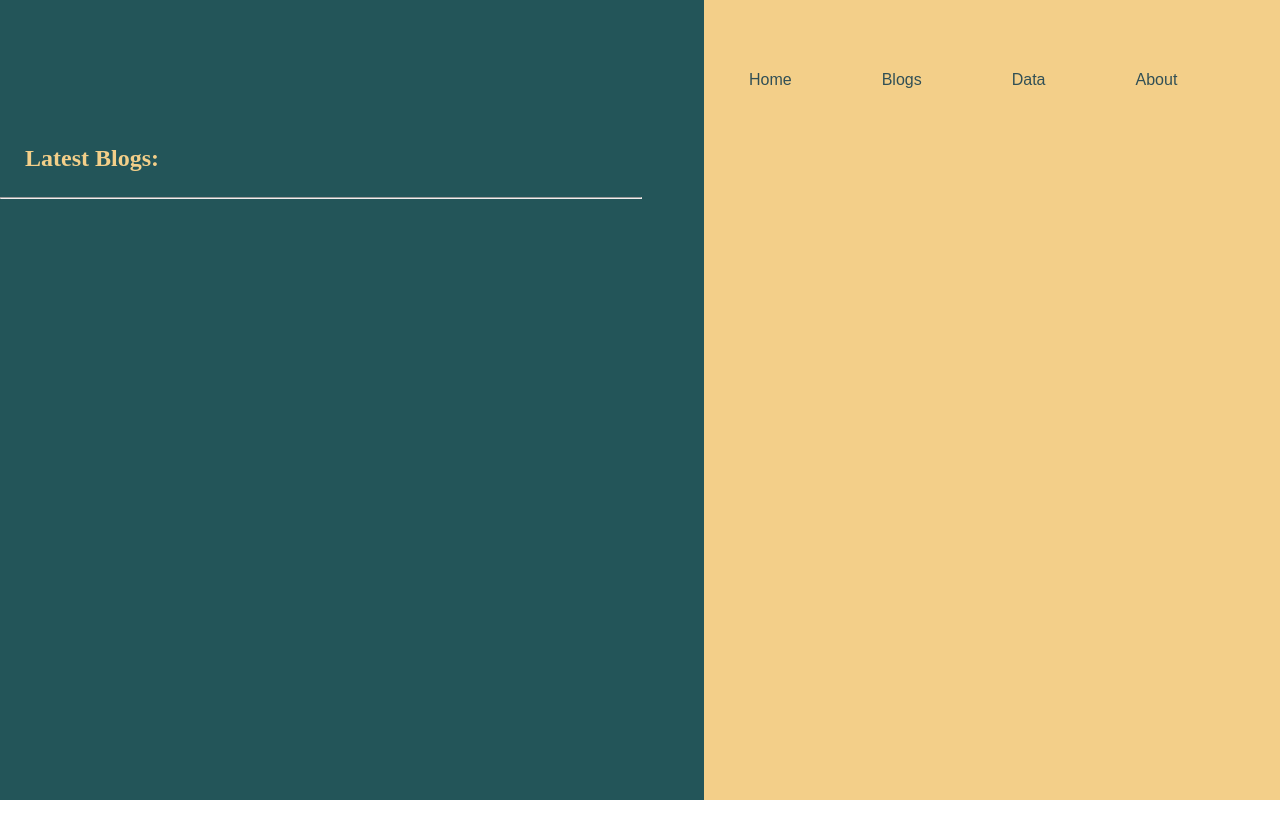
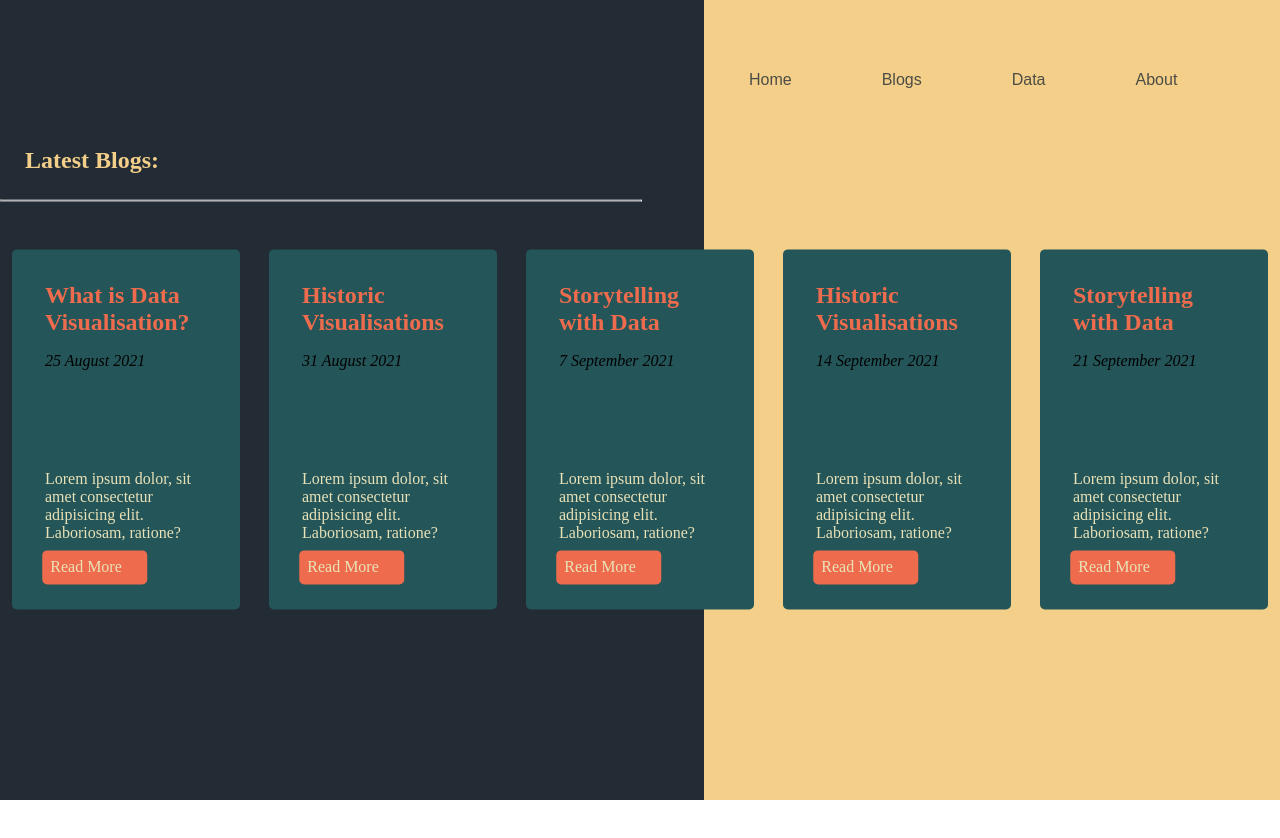
Before and after one commit to thandazilegcisa/WSOA3029A_1860303, a plain HTML site: page Blogs/blogIndexPage.html in a window 1280 px wide. After the commit the page ends 802 px from the top, so only its background shows below. Drawn offline with Linux system fonts and the light colour scheme.

Commit message:
Blogs Page Done

```diff
--- a/Blogs/blogIndex.css
+++ b/Blogs/blogIndex.css
@@ -1,9 +1,56 @@
-.blogPage {
+.blogPage-Container {
   position: absolute;
+  width: 100%;
+  height: 85%;
+
+  transform: translate(0%, 18%);
+}
+.cards {
+  display: grid;
+  grid-template-columns: repeat(auto-fill, minmax(230px, 1fr));
+  grid-gap: 5px;
+}
+.card {
+  display: grid;
+  grid-template-rows: max-content 100px 1fr;
+
+  padding: 25px;
+  margin: 12px;
+  border-radius: 5px;
+
+  background-color: #235559;
+}
+header h2,
+.content p,
+.card a,
+i {
+  padding: 8px;
+}
+/*
+.card img {
+  object-fit: cover;
   width: 100%;
   height: 100%;
 
-  transform: translate(0%, 15%);
+  padding: 8px;
+  border-radius: 12px;
+}
+*/
+header h2 {
+  color: #ee6c4d;
+}
+.content p {
+  color: #eae2b7;
+}
+.card a {
+  text-decoration: none;
+  color: #eae2b7;
+
+  background-color: #ee6c4d;
+  border-radius: 5px;
+  width: 50%;
+
+  transform: translateX(5%);
 }
 h1 {
   padding: 25px;
--- a/Blogs/blogIndexPage.html
+++ b/Blogs/blogIndexPage.html
@@ -19,9 +19,74 @@
     <main>
       <section class="section-One"></section>
       <section class="section-Two"></section>
-      <section class="blogPage">
+
+      <section class="blogPage-Container">
         <header><h1>Latest Blogs:</h1></header>
         <hr />
+        <br />
+        <br />
+        <section class="cards">
+          <article class="card">
+            <header><h2>What is Data Visualisation?</h2></header>
+            <i>25 August 2021</i>
+            <br />
+            <section class="content">
+              <p>
+                Lorem ipsum dolor, sit amet consectetur adipisicing elit.
+                Laboriosam, ratione?
+              </p>
+            </section>
+            <a href="#">Read More</a>
+          </article>
+          <article class="card">
+            <header><h2>Historic Visualisations</h2></header>
+            <i>31 August 2021</i>
+            <br />
+            <section class="content">
+              <p>
+                Lorem ipsum dolor, sit amet consectetur adipisicing elit.
+                Laboriosam, ratione?
+              </p>
+            </section>
+            <a href="#">Read More</a>
+          </article>
+          <article class="card">
+            <header><h2>Storytelling with Data</h2></header>
+            <i>7 September 2021</i>
+            <br />
+            <section class="content">
+              <p>
+                Lorem ipsum dolor, sit amet consectetur adipisicing elit.
+                Laboriosam, ratione?
+              </p>
+            </section>
+            <a href="#">Read More</a>
+          </article>
+          <article class="card">
+            <header><h2>Historic Visualisations</h2></header>
+            <i>14 September 2021</i>
+            <br />
+            <section class="content">
+              <p>
+                Lorem ipsum dolor, sit amet consectetur adipisicing elit.
+                Laboriosam, ratione?
+              </p>
+            </section>
+            <a href="#">Read More</a>
+          </article>
+          <article class="card">
+            <header><h2>Storytelling with Data</h2></header>
+            <i>21 September 2021</i>
+            <br />
+            <section class="content">
+              <p>
+                Lorem ipsum dolor, sit amet consectetur adipisicing elit.
+                Laboriosam, ratione?
+              </p>
+            </section>
+            <a href="#">Read More</a>
+          </article>
+        </section>
       </section>
     </main>
   </body>
--- a/index.css
+++ b/index.css
@@ -18,7 +18,7 @@
 }
 .list-Item a {
   display: inline-block;
-  color: #003049;
+  color: #232c35;
   opacity: 80%;
   font-family: "Anton", sans-serif;
   text-decoration: none;
@@ -68,7 +68,7 @@ label {
 }
 .section-One {
   position: absolute;
-  background: #235559;
+  background: #232c35;
 }
 .section-Two {
   position: absolute;
```
Also changed, not shown: Images/DataViz(2).jpg (added), Images/DataViz.jpg.
